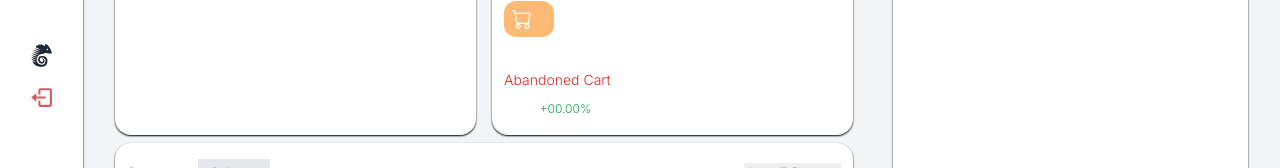
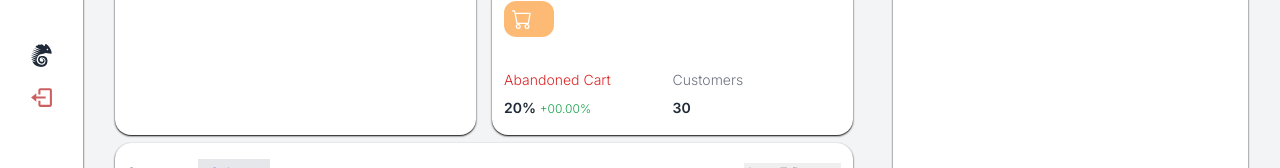
Before and after one commit to oddways/metrix-frontend, a Next.js app: page / in a window 1280 px wide. Shown: the part 449-617 px from the top of the page. Built offline with nearby package versions, Linux system fonts and the light colour scheme.

Commit message:
fixed abandonedcart comp

```diff
--- a/components/Dashboard/Containers/AbandonedCart.jsx
+++ b/components/Dashboard/Containers/AbandonedCart.jsx
@@ -13,15 +13,18 @@ const AbandonedCart = () => {
 
       <div className="flex items-start justify-between lightText mt-[25px]">
         <p className="w-[50%] text-red-600 font-light">Abandoned Cart</p>
-        <p className="w-[50%] text-white font-light">Customers</p>
+        <p className="w-[50%] normalText font-light">Customers</p>
       </div>
       {/* Layer3 */}
       <div className="flex items-start justify-between">
-        <p className="w-[50%] font-semibold">
+        <p className="w-[50%] darkText font-semibold">
           20%{" "}
-          <span className="text-xs font-light text-green-600"> +00.00%</span>{" "}
+          <span className="text-xs darkText font-light text-green-600">
+            {" "}
+            +00.00%
+          </span>{" "}
         </p>
-        <p className="w-[50%] font-semibold">30</p>
+        <p className="w-[50%] darkText font-semibold">30</p>
       </div>
     </div>
   )
```
